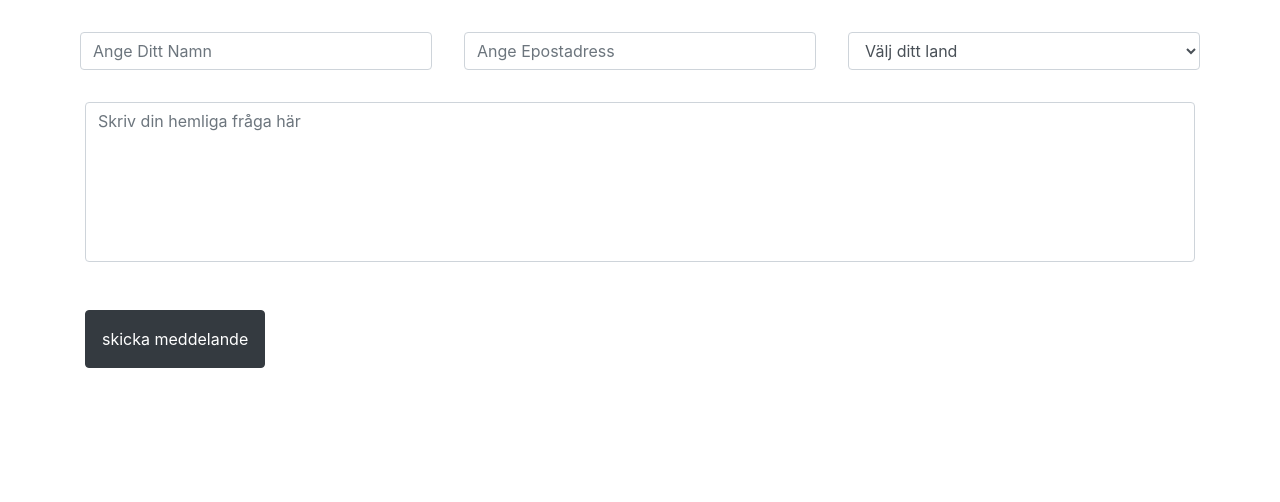
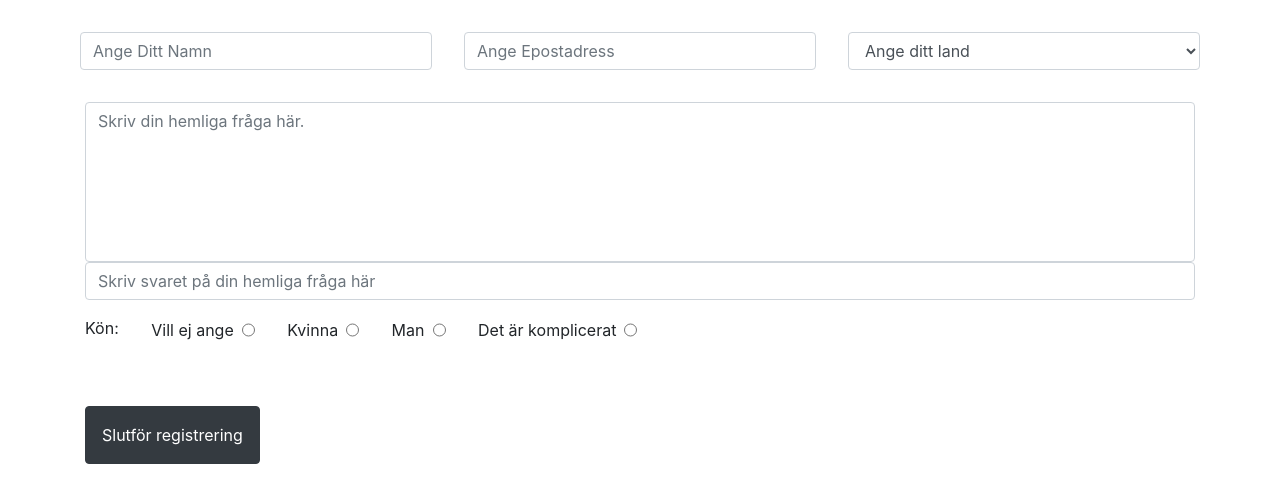
Before and after one commit to AlronTd/JS-med-JQ, a plain HTML site: page uppgift 1/index.html in a window 1280 px wide. Drawn offline with nearby package versions, Linux system fonts and the light colour scheme; files whose address does not match are found by name.

Commit message:
added radio buttons and more

```diff
--- a/uppgift 1/CSS/custom.css
+++ b/uppgift 1/CSS/custom.css
@@ -18,6 +18,18 @@
 #message-query{
     resize: none;
     height: 10em;
+}
+
+#reg-sex{
+    margin-top: 1em;
+}
+#reg-sex label{
+    margin: auto;
+
+}
+
+.btn-group, label{
+    padding-right: 0.5em;
 }
 
 @media(min-width: 576px){
--- a/uppgift 1/index.html
+++ b/uppgift 1/index.html
@@ -1,5 +1,6 @@
 <!DOCTYPE html>
 <html lang="sv-SE">
+
 <head>
     <meta charset="utf-8">
     <meta name="viewport" content="width=device-width,initial-scale=1, shrink-to-fit=no">
@@ -10,6 +11,7 @@
     <script src="https://kit.fontawesome.com/f545439853.js" crossorigin="anonymous"></script>
     <link rel="stylesheet" href="css/custom.css">
 </head>
+
 <body>
     <div class="container">
         <!-- start: form -->
@@ -18,14 +20,46 @@
                 <input id="name-query" type="text" placeholder="Ange Ditt Namn" class="form-control">
                 <input id="email-query" type="email" placeholder="Ange Epostadress" class="form-control">
                 <select id="reg-select-country" class="form-control">
-                    <option value="" selected="selected" disabled >Välj ditt land</option>git
+                    <option id="country-none" value="" selected="selected" disabled>Ange ditt land</option>
+                    <option value="se">Sverige</option>
+                    <option value="no">Norge</option>
+                    <option value="uk">Storbrittannien</option>
+                    <option value="dk">Danmark</option>
+                    <option value="lt">Litauen</option>
+                    <option value="lv">Lettland</option>
+                    <option value="ee">Estland</option>
+                    <option value="fi">Finland</option>
+                    <option value="us">USA</option>
                 </select>
             </div>
 
-            <textarea name="message-query" id="message-query" placeholder="Skriv din hemliga fråga här"
+            <textarea name="message-query" id="message-query" placeholder="Skriv din hemliga fråga här."
                 class="form-control"></textarea>
+            <input type="password" id="reg-secret-answer" placeholder="Skriv svaret på din hemliga fråga här"
+                class="form-control">
 
-            <button id="pp6-form-button" type="reset" class="btn btn-dark">skicka meddelande</button>
+            <div class="form-group" id="reg-sex">
+
+                <label for="reg-sex">Kön:</label>
+                <div class="btn-group form-check">
+                    <label for="reg-sex-u">Vill ej ange</label>
+                    <input type="radio" name="sex" id="reg-sex-u" value="u">
+                </div>
+                <div class="btn-group form-check">
+                    <label for="reg-sex-f">Kvinna</label>
+                    <input type="radio" name="sex" id="reg-sex-f" value="f">
+                </div>
+                <div class="btn-group form-check">
+                    <label for="reg-sex-m">Man</label>
+                    <input type="radio" name="sex" id="reg-sex-m" value="m">
+                </div>
+                <div class="btn-group form-check">
+                    <label for="reg-sex-c">Det är komplicerat</label>
+                    <input type="radio" name="sex" id="reg-sex-c" value="c">
+                </div>
+            </div>
+
+            <button id="pp6-form-button" type="submit" class="btn btn-dark">Slutför registrering</button>
         </form>
         <!-- end: form -->
     </div>
@@ -35,4 +69,5 @@
     <script src="https://stackpath.bootstrapcdn.com/bootstrap/4.3.1/js/bootstrap.min.js"></script>
     <script src="script.js"></script>
 </body>
+
 </html>
```
